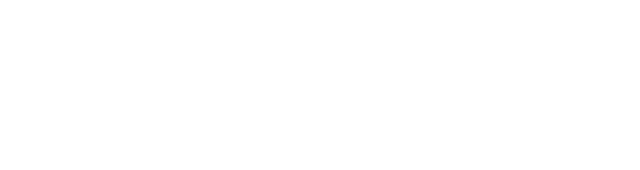
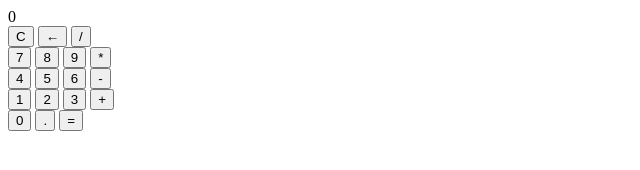
Before and after one commit to Vanilkaa/calculator, a plain HTML site: page index.html in a window 1280 px wide. Shown: the whole page, without its empty margins (0-640 px from the left). Drawn offline with Linux system fonts and the light colour scheme.

Commit message:
Fill the html

```diff
--- a/index.html
+++ b/index.html
@@ -4,8 +4,40 @@
         <meta charset="UTF-8">
         <title>Calculator</title>
         <link rel="stylesheet" href="./style.css">
-        <script src="script.js" defer></script>
+        <script src="./script.js" defer></script>
     </head>
     <body>
+        <main>
+            <div id="container">
+                <div id="display">0</div>
+                <div id="row1">
+                    <button class="edit" id="clear">C</button>
+                    <button class="edit" id="backspace">←</button>
+                    <button class="operation" id="divide">/</button>
+                </div>
+                <div id="row2">
+                    <button class="input" id="seven">7</button>
+                    <button class="input" id="eight">8</button>
+                    <button class="input" id="nine">9</button>
+                    <button class="operation" id="multiply">*</button>
+                </div>
+                <div id="row3">
+                    <button class="input" id="four">4</button>
+                    <button class="input" id="five">5</button>
+                    <button class="input" id="six">6</button>
+                    <button class="operation" id="subtract">-</button>
+                <div id="row4">
+                    <button class="input" id="one">1</button>
+                    <button class="input" id="two">2</button>
+                    <button class="input" id="three">3</button>
+                    <button class="operation" id="add">+</button>
+                </div>
+                <div id="row5">
+                    <button class="input" id="zero">0</button>
+                    <button class="input" id="dot">.</button>
+                    <button class="operation" id="operate">=</button>
+                </div>
+            </div>
+        </main>
     </body>
 </html>
```
